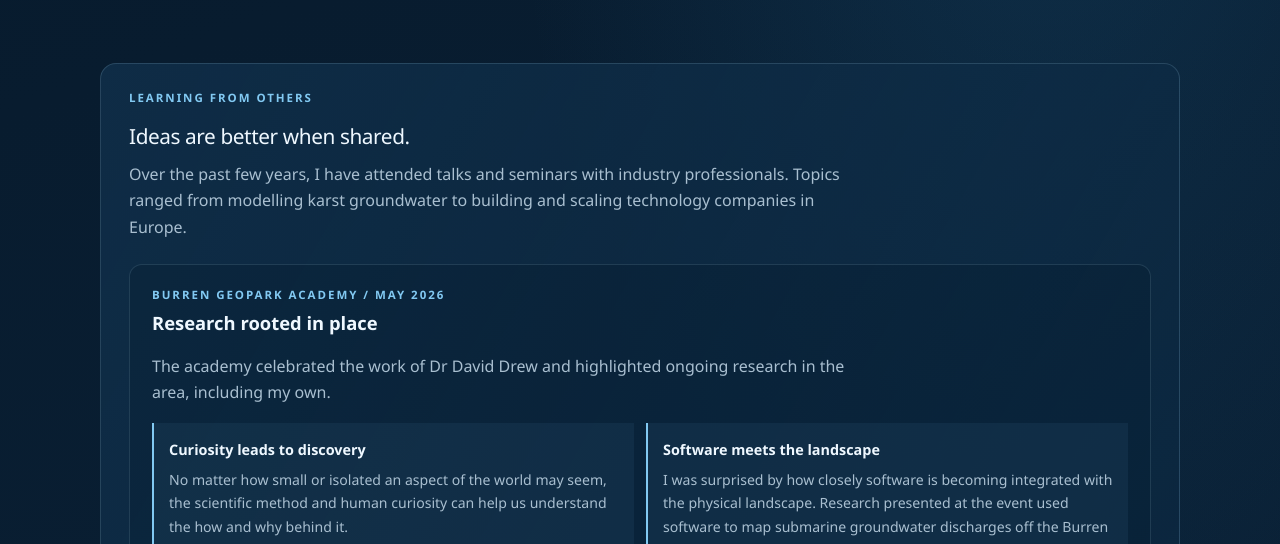
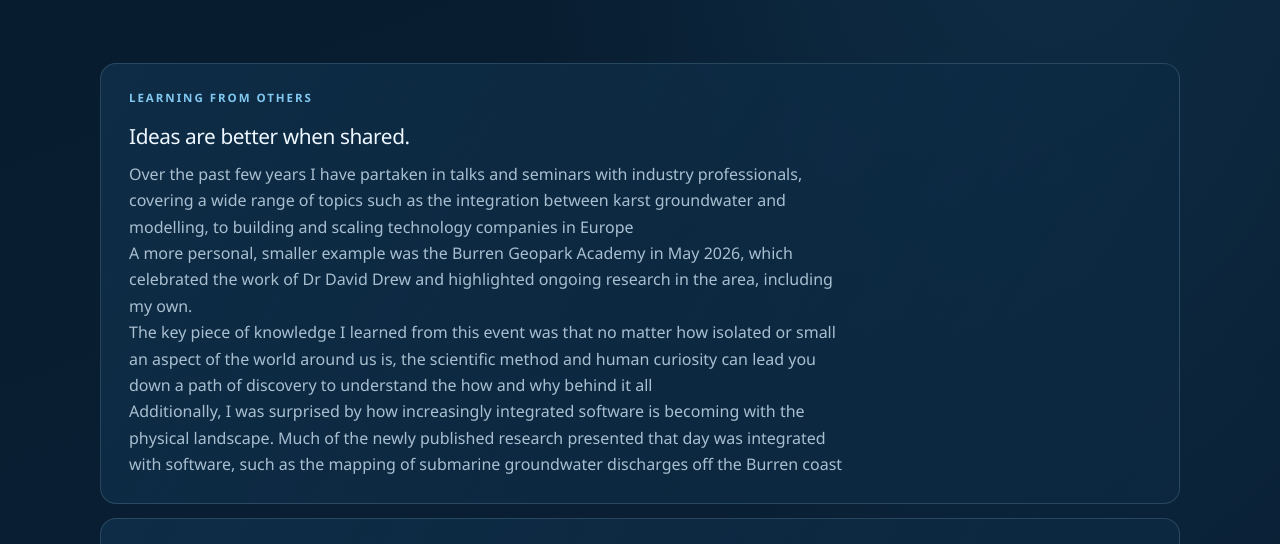
Before and after one commit to OisinJacksonJJ/PersonalWebsite, a plain HTML site: page engagement.html in a window 1280 px wide. Shown: the part 408-952 px from the top of the page. Drawn offline with Linux system fonts and the light colour scheme.

Commit message:
reverted learning from others to its original state

```diff
--- a/engagement.html
+++ b/engagement.html
@@ -37,29 +37,13 @@
 
     <!-- Each section separates the event, key takeaway, and what I did with the learning. -->
     <section class="story-list engagement-stories" aria-label="Engagement and learning reflections">
-      <article class="story-card engagement-card">
+      <article class="story-card">
         <p class="eyebrow">Learning from others</p>
         <h2>Ideas are better when shared.</h2>
-        <p class="placeholder-copy">Over the past few years, I have attended talks and seminars with industry professionals. Topics ranged from modelling karst groundwater to building and scaling technology companies in Europe.</p>
-
-        <div class="event-reflection">
-          <div class="event-heading">
-            <p class="eyebrow">Burren Geopark Academy <span aria-hidden="true">/</span> May 2026</p>
-            <h3>Research rooted in place</h3>
-          </div>
-          <p class="placeholder-copy">The academy celebrated the work of Dr David Drew and highlighted ongoing research in the area, including my own.</p>
-
-          <div class="takeaway-grid">
-            <section class="takeaway">
-              <h4>Curiosity leads to discovery</h4>
-              <p>No matter how small or isolated an aspect of the world may seem, the scientific method and human curiosity can help us understand the how and why behind it.</p>
-            </section>
-            <section class="takeaway">
-              <h4>Software meets the landscape</h4>
-              <p>I was surprised by how closely software is becoming integrated with the physical landscape. Research presented at the event used software to map submarine groundwater discharges off the Burren coast.</p>
-            </section>
-          </div>
-        </div>
+        <p class="placeholder-copy">Over the past few years I have partaken in talks and seminars with industry professionals, covering a wide range of topics such as the integration between karst groundwater and modelling, to building and scaling technology companies in Europe</p>
+        <p class="placeholder-copy">A more personal, smaller example was the Burren Geopark Academy in May 2026, which celebrated the work of Dr David Drew and highlighted ongoing research in the area, including my own.</p>
+        <p class="placeholder-copy">The key piece of knowledge I learned from this event was that no matter how isolated or small an aspect of the world around us is, the scientific method and human curiosity can lead you down a path of discovery to understand the how and why behind it all </p>
+        <p class="placeholder-copy">Additionally, I was surprised by how increasingly integrated software is becoming with the physical landscape. Much of the newly published research presented that day was integrated with software, such as the mapping of submarine groundwater discharges off the Burren coast</p>
       </article>
 
       <article class="story-card engagement-card">
@@ -74,10 +58,10 @@
           </div>
           <p class="placeholder-copy">At the summit, I spoke with company representatives and learned about different parts of the technology landscape.</p>
           <ul class="event-list">
-            <li><strong>Stripe</strong><span>Invited me as a delegate representing Stripe Young Scientist.</span></li>
-            <li><strong>OpenAI</strong><span>Discussed how AI technologies are being introduced into other sectors of the workforce.</span></li>
-            <li><strong>Bentley</strong><span>Explored how software connects with infrastructure and city planning.</span></li>
-            <li><strong>Intel</strong><span>Got a preview of upcoming processor models and learned about the work behind advanced hardware.</span></li>
+            <li><strong>Stripe </strong><span>Invited me as a delegate representing Stripe Young Scientist.</span></li>
+            <li><strong>OpenAI </strong><span>Discussed how AI technologies are being introduced into other sectors of the workforce.</span></li>
+            <li><strong>Bentley </strong><span>Explored how software connects with infrastructure and city planning.</span></li>
+            <li><strong>Intel </strong><span>Got a preview of upcoming processor models and learned about the work behind advanced hardware.</span></li>
           </ul>
         </div>
       </article>
```
